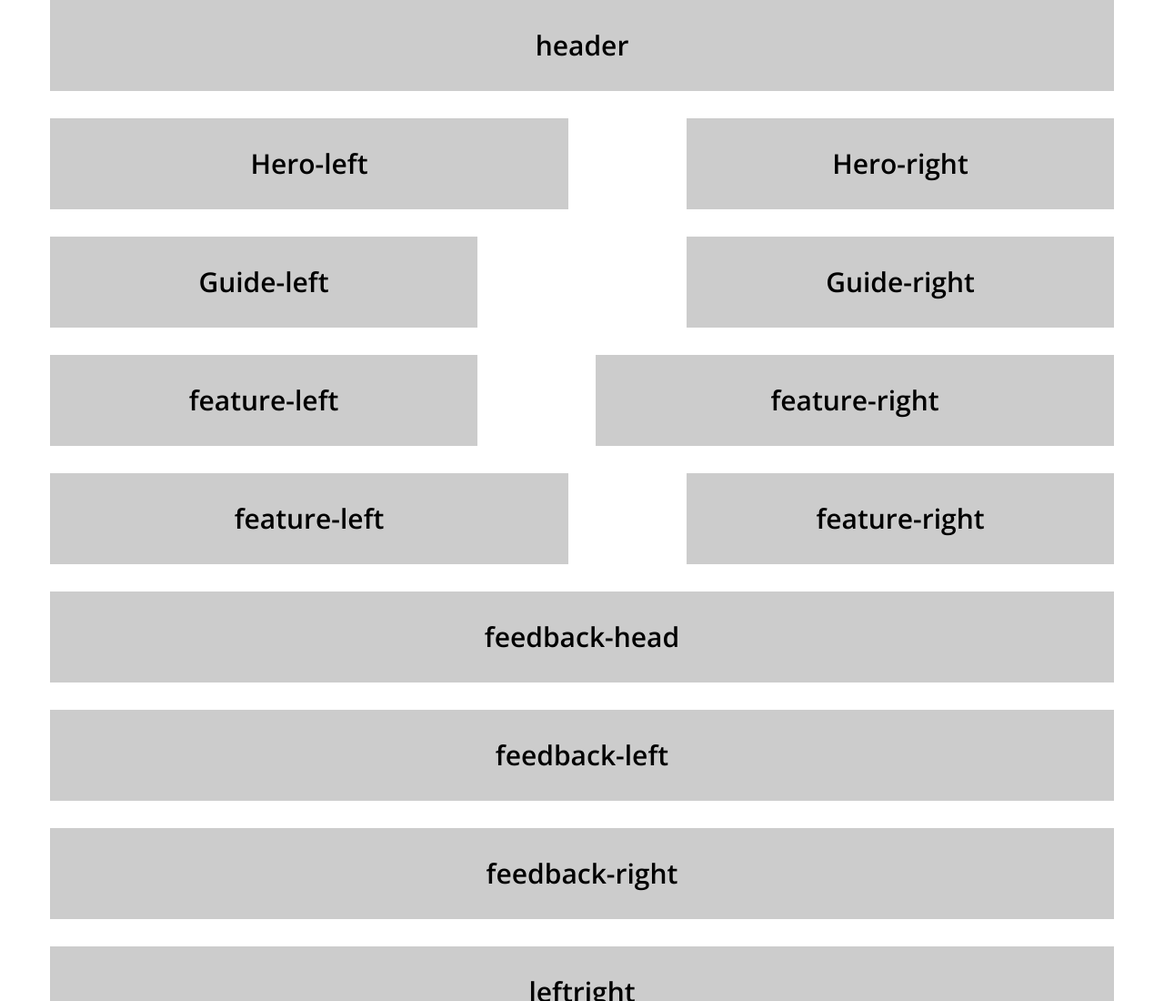
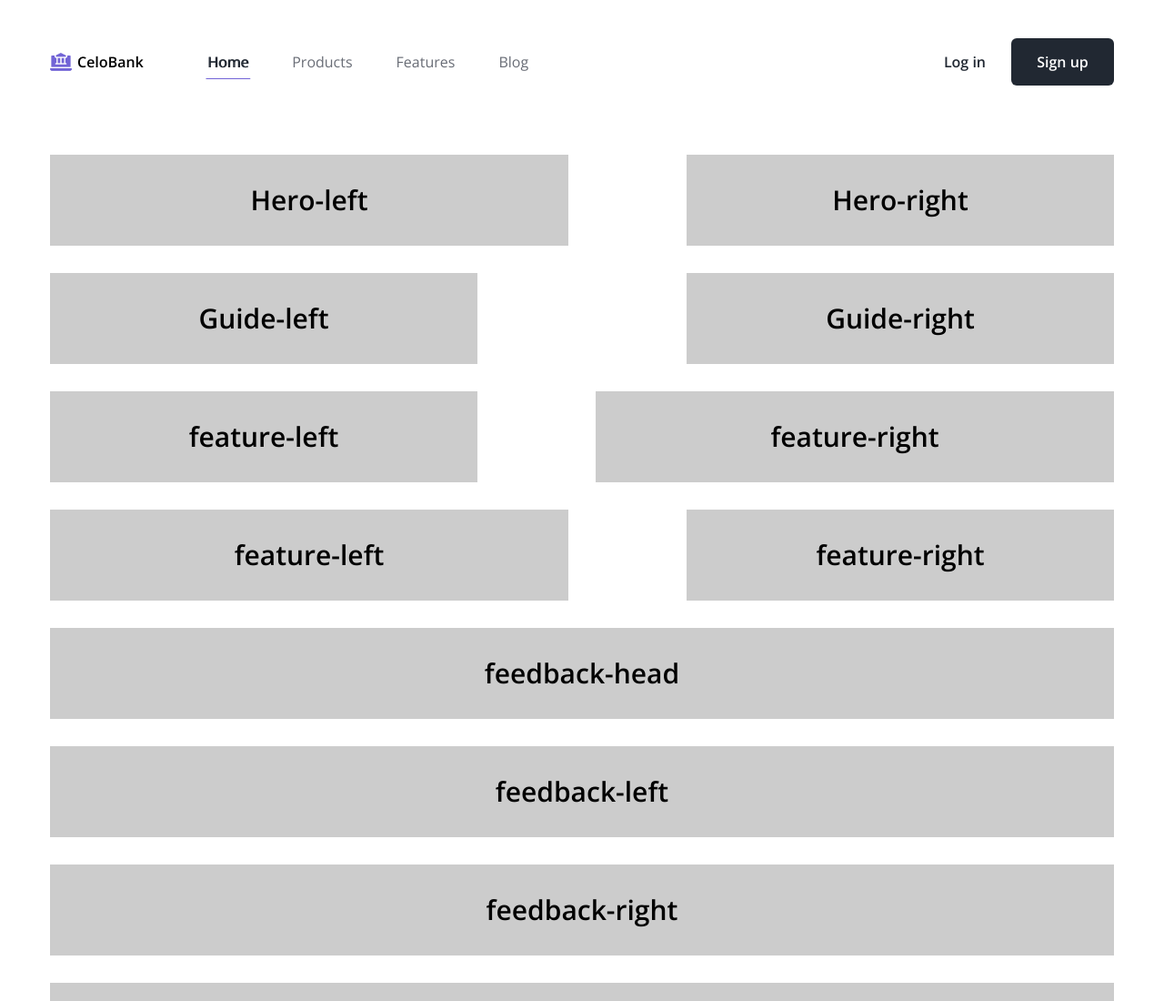
Before and after one commit to MayMay203/Mobile-Banking-Website, a plain HTML site: page index.html in a window 1280 px wide. Shown: the top 1100 px of the page at 91% size. Drawn offline with nearby package versions, Linux system fonts and the light colour scheme.

Commit message:
build UI of the header section

```diff
--- a/assets/css/styles.css
+++ b/assets/css/styles.css
@@ -5,7 +5,9 @@
 }
 
 :root{
-
+    --primary-color: #7264D6;
+    --text-color: #696D76;
+    --black-color: #212832;
 }
 
 html, body{
@@ -36,6 +38,105 @@ body{
   font-weight: 600;
 }
 
+/* Common */
 .container{
     padding: 0;
 }
+
+.btn{
+    display: inline-block;
+    min-width: 113px;
+    min-height: 52px;
+    color: #FFF;
+    text-align: center;
+    font-size: 1.6rem;
+    font-style: normal;
+    font-weight: 600;
+    line-height: 1.75;
+    border-radius: 6px;
+    background: var(--black-color);
+    display: flex;
+    align-items: center;
+    justify-content: center;
+    padding: 12px 24px;
+}
+
+.btn:hover{
+    opacity: 0.9;
+}
+
+a{
+    text-decoration: none;
+}
+
+/* Header */
+.header{
+    padding: 42px 0 8px;
+    position: sticky;
+    top: -34px;
+    background-color: #fff;
+}
+
+.header__inner{
+    display: flex;
+    align-items: center;
+    justify-content: space-between;
+}
+
+.header__left{
+    display: flex;
+    align-items: center;
+    column-gap: 46px;
+}
+
+.navbar__list{
+    display: flex;
+    align-items: center;
+}
+
+.header__actions{
+    display: flex;
+    align-items: center;
+}
+
+.login-btn{
+    padding: 12px 28px;
+    color: var(--black-color);
+    font-size: 1.6rem;
+    font-weight: 600;
+    line-height: 1.75;
+}
+
+.navbar__link{
+    padding: 8px 24px;
+    color: var(--text-color);
+    text-align: center;
+    font-size: 1.6rem;
+    font-style: normal;
+    font-weight: 400;
+    line-height: 1.75;
+    position: relative;
+}
+
+.navbar__link--active,
+.navbar__link:hover{
+    cursor: pointer;
+    color: var(--black-color);
+    text-shadow: 1px 0 0 var(--black-color);
+}
+
+.navbar__link--active::after{
+    content: "";
+    position: absolute;
+    bottom: 0;
+    left: 50%;
+    transform: translateX(-50%);
+    width: calc(100% - 22px * 2);
+    height: 1px;
+    background-color: var(--primary-color);
+    border-radius: 0.5px;
+}
+/* Hero */
+.hero{
+    margin-top: 68px;
+}
--- a/assets/script/script.js
+++ b/assets/script/script.js
@@ -0,0 +1,9 @@
+const navarLink = document.querySelectorAll('.navbar__link')
+navarLink.forEach(link => {
+    link.addEventListener('click', (e) => {
+        navarLink.forEach(link => {
+            link.classList.remove('navbar__link--active')
+        })
+        e.target.classList.add('navbar__link--active')
+    })
+})
--- a/index.html
+++ b/index.html
@@ -39,7 +39,32 @@
     <header class="header">
         <div class="row">
             <div class="col">
-                <div class="inner">header</div>
+                <div class="header__inner">
+                    <!-- Logo -->
+                    <div class="header__left">
+                        <img src="./assets/img/Logo.png" alt="logo">
+                        <nav class="header__navbar">
+                            <ul class="navbar__list">
+                                <li class="navbar__item">
+                                    <a href="#" class="navbar__link navbar__link--active">Home</a>
+                                </li>
+                                <li class="navbar__item">
+                                    <a href="#product" class="navbar__link">Products</a>
+                                </li>
+                                <li class="navbar__item">
+                                    <a href="#feature" class="navbar__link">Features</a>
+                                </li>
+                                <li class="navbar__item">
+                                    <a href="#blog" class="navbar__link">Blog</a>
+                                </li>
+                            </ul>
+                        </nav>
+                    </div>
+                    <div class="header__actions">
+                        <a href="#!" class="login-btn">Log in</a>
+                        <a href="#!" class="btn">Sign up</a>
+                    </div>
+                </div>
             </div>
         </div>
             </header>
@@ -152,4 +177,5 @@
 <script>
     AOS.init();
 </script>
+<script src="./assets/script/script.js"></script>
 </html>
```
Also changed, not shown: assets/img/Logo.png (added).
